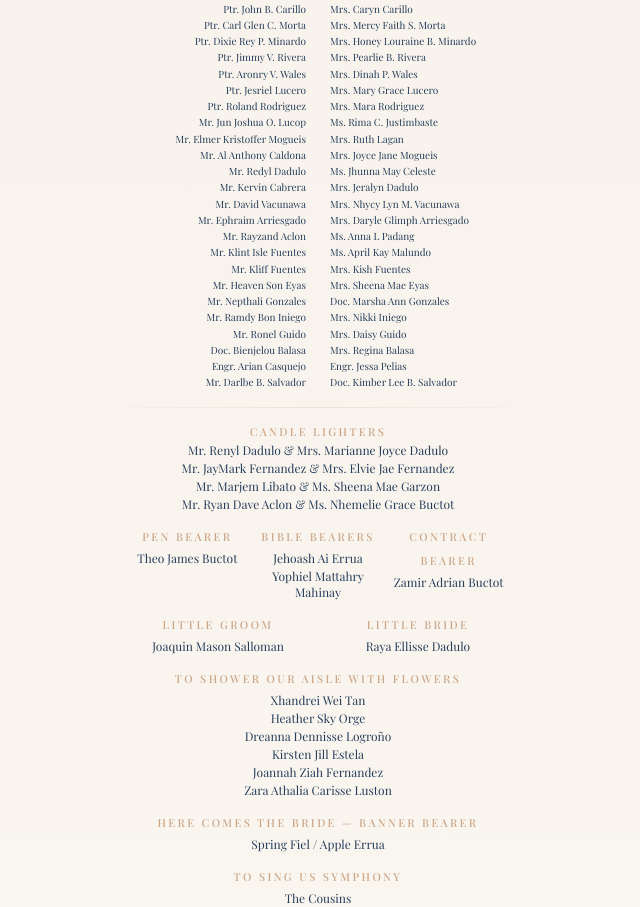
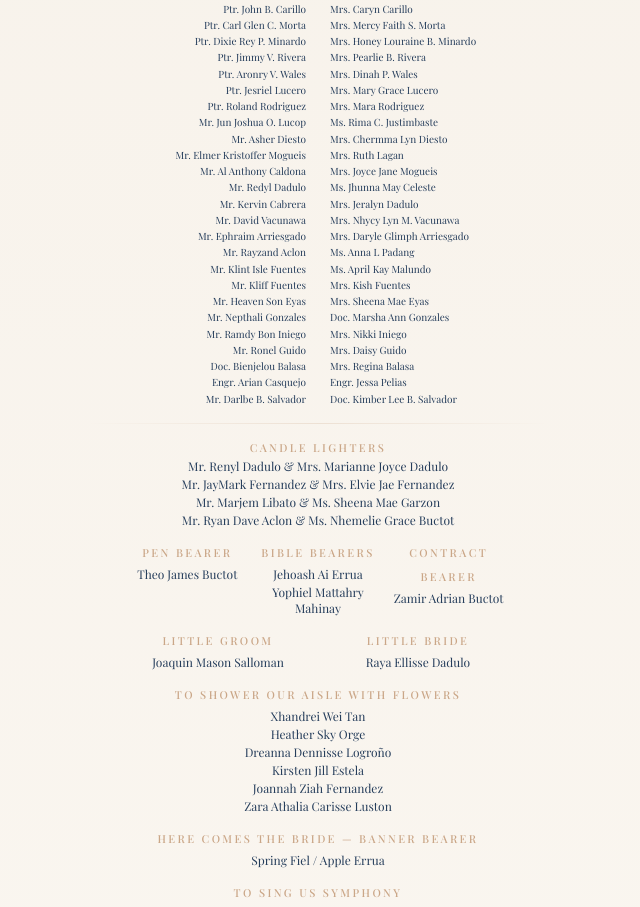
Before and after one commit to Japh09066/wedding-invitation, a Next.js app: page / in a window 1280 px wide. Shown: the part 6904-7811 px from the top of the page, without its empty margins (322-962 px from the left). Built offline with nearby package versions, Linux system fonts and the light colour scheme; no server answers; a web font is replaced by a local one.

Commit message:
Update EntourageSection.tsx

```diff
--- a/app/components/EntourageSection.tsx
+++ b/app/components/EntourageSection.tsx
@@ -152,6 +152,7 @@ const juniorNinongs = [
   'Ptr. Jesriel Lucero',
   'Ptr. Roland Rodriguez',
   'Mr. Jun Joshua O. Lucop',
+  'Mr. Asher Diesto',
   'Mr. Elmer Kristoffer Mogueis',
   'Mr. Al Anthony Caldona',
   'Mr. Redyl Dadulo',
@@ -185,6 +186,7 @@ const juniorNinangs = [
   'Mrs. Mary Grace Lucero',
   'Mrs. Mara Rodriguez',
   'Ms. Rima C. Justimbaste',
+  'Mrs. Chermma Lyn Diesto',
   'Mrs. Ruth Lagan',
   'Mrs. Joyce Jane Mogueis',
   'Ms. Jhunna May Celeste',
```
